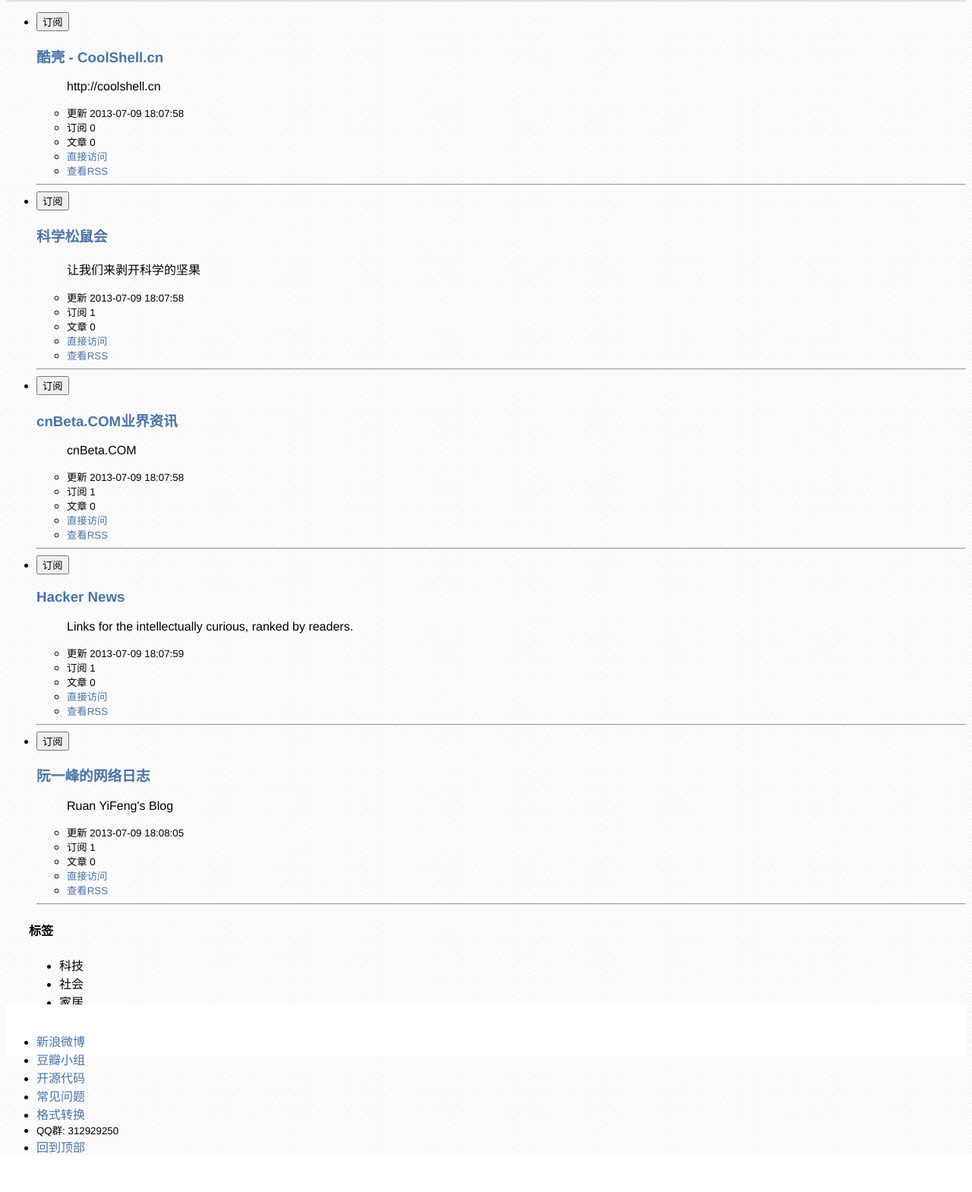
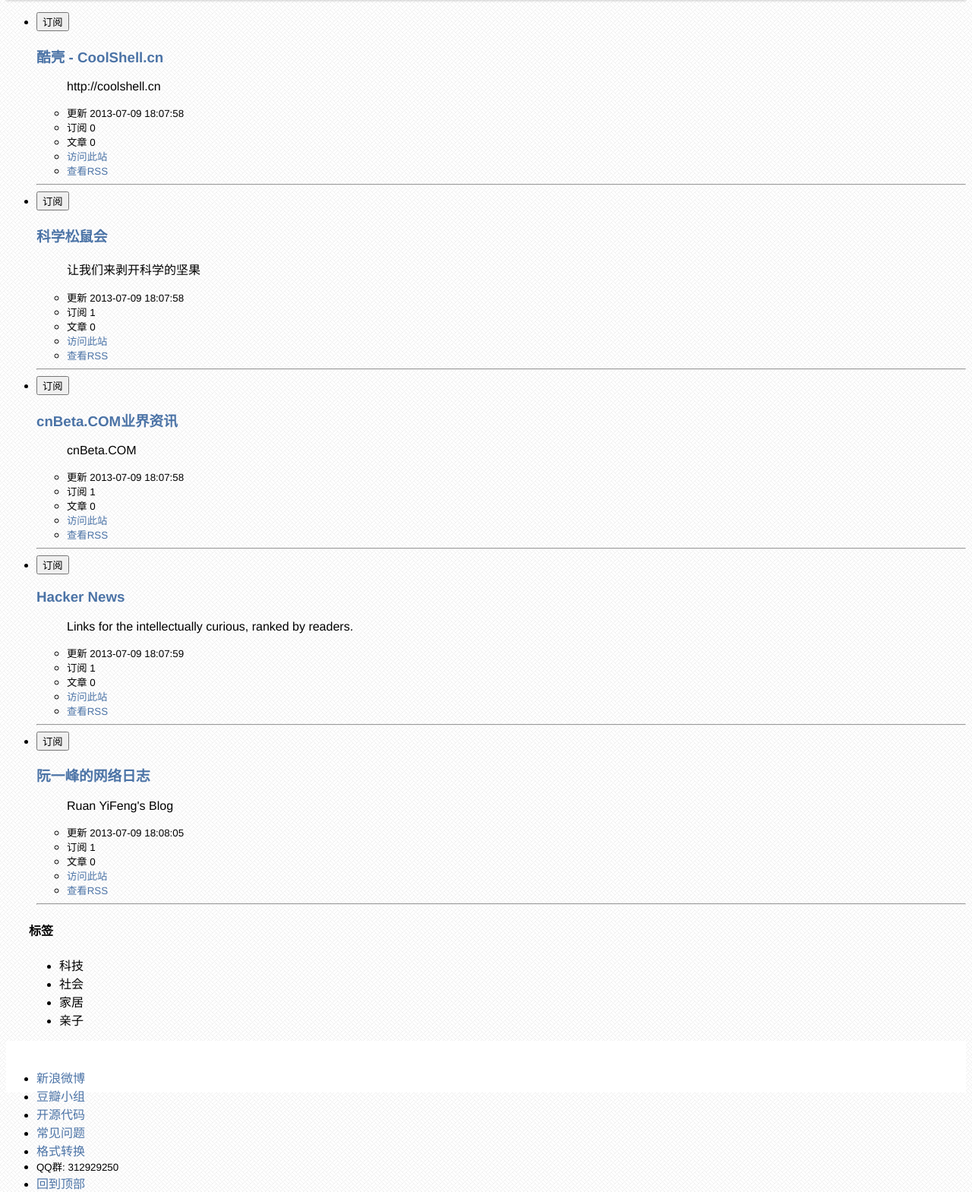
Before and after one commit to guoqiao/feed, a Django app: page / in a window 1280 px wide. Shown: the part 222-1791 px from the top of the page at 76% size. Before the commit the page ends 1743 px from the top, so only its background shows below. Run offline with Django 3.2, Linux system fonts and the light colour scheme; data comes from the database, SQL or seed files in the repository; data that the repository does not hold is empty; parts of the project's set-up code (start-up, migrations or seed data) failed here and were passed over; some libraries are stand-ins or nearby versions.

Commit message:
fix css and text

```diff
--- a/apps/feeds/static/feeds/css/feeds.css
+++ b/apps/feeds/static/feeds/css/feeds.css
@@ -13,7 +13,7 @@ body > #container
     position: relative;
     z-index: 10;
     height: 3em;
-    margin-top: -3em;
+    margin-top: 0;
     padding-top: 20px;
     background-color: white;
 }
--- a/apps/feeds/templates/feeds/feed.html
+++ b/apps/feeds/templates/feeds/feed.html
@@ -12,7 +12,9 @@
 <small class="muted">{{item.published}}</small>
 {% endif %}
 <div>{{item.description|safe}}</div>
+{% if not forloop.last %}
 <hr />
+{% endif %}
 </li>
 {% endfor %}
 </ul>
--- a/apps/feeds/templates/feeds/feed_meta.html
+++ b/apps/feeds/templates/feeds/feed_meta.html
@@ -34,7 +34,7 @@
         </li>
         <li>
         <small>
-        <a href="{{obj.link}}" target="_blank">直接访问</a>
+        <a href="{{obj.link}}" target="_blank">访问此站</a>
         </small>
         </li>
         <li>
```
